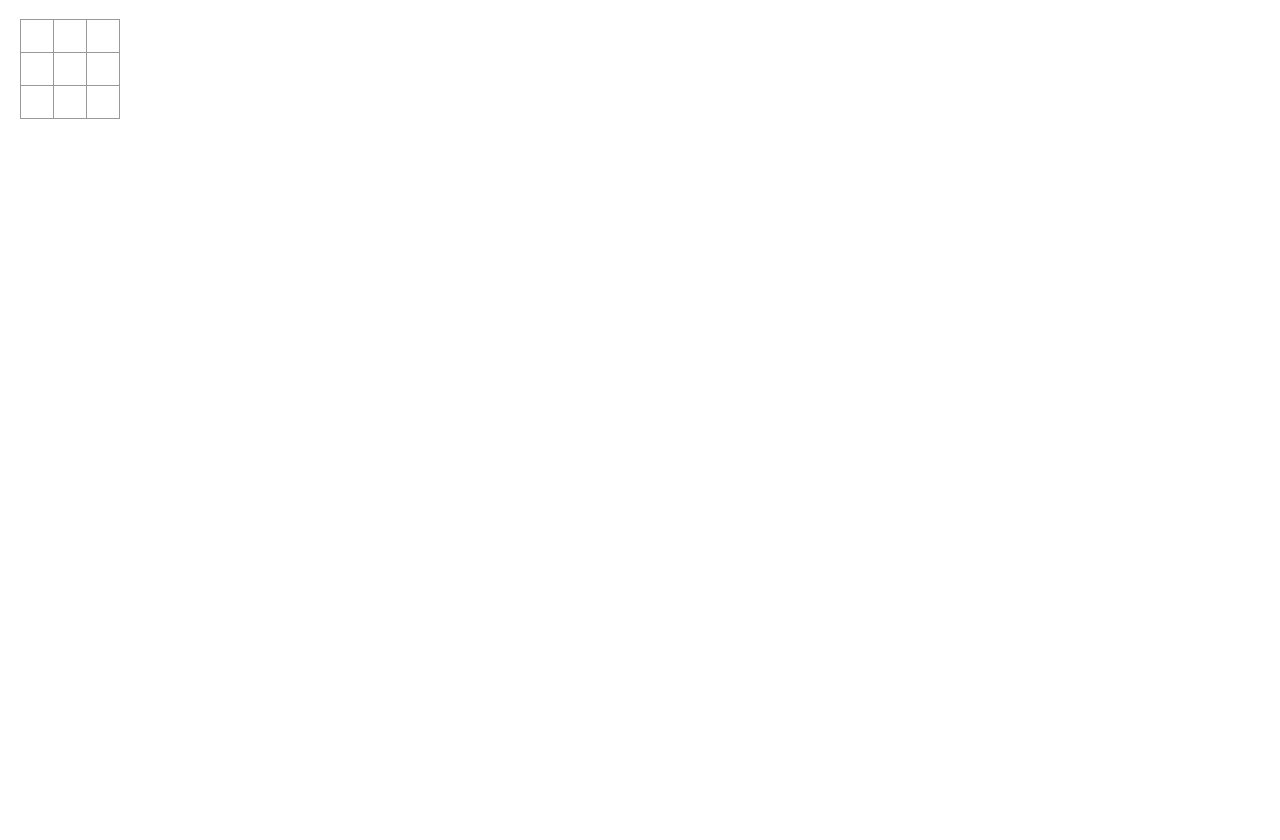
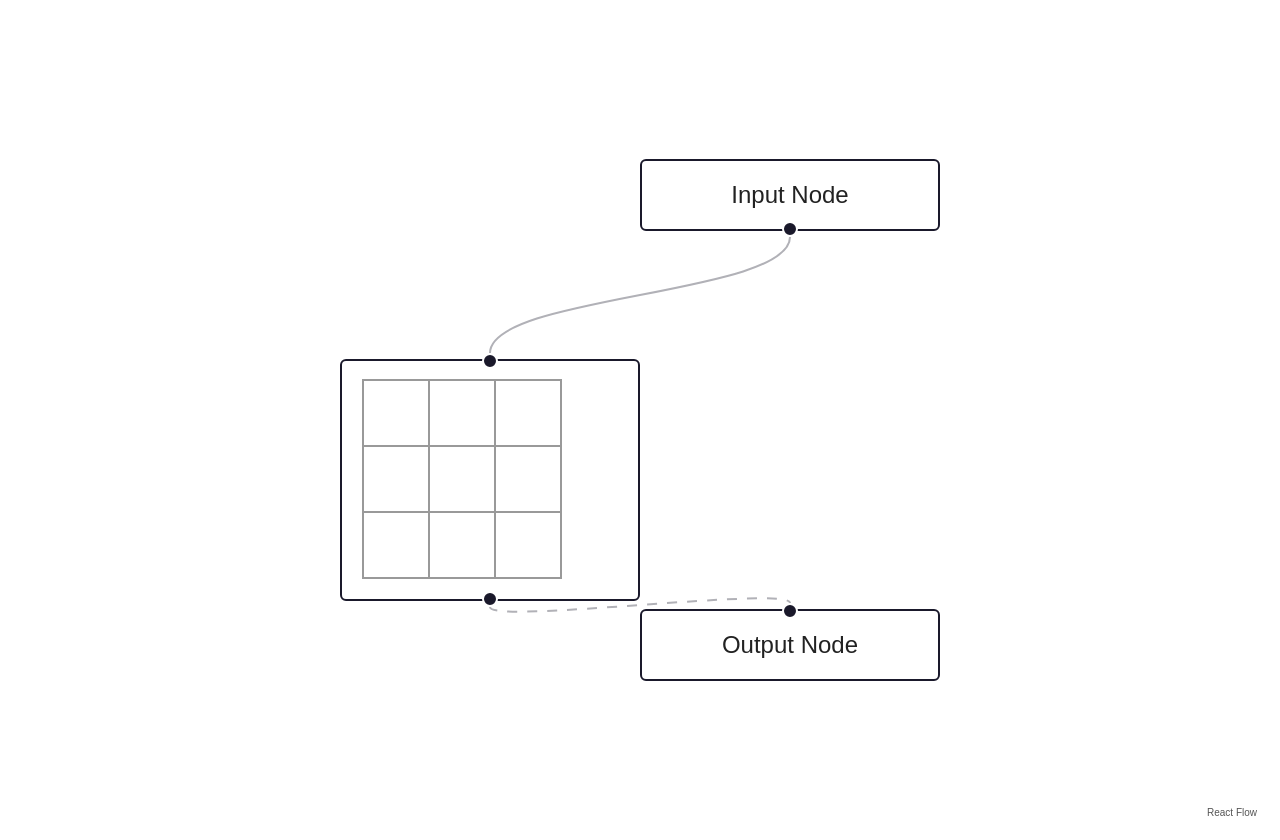
Before and after one commit to factal/tic-tak-toe-with-ai, a React (Vite) app: page / in a window 1280 px wide. Before the commit the page ends 800 px from the top, so only its background shows below. Built offline with nearby package versions, Linux system fonts and the light colour scheme.

Commit message:
add: react flow

```diff
--- a/package.json
+++ b/package.json
@@ -10,6 +10,7 @@
   "dependencies": {
     "react": "^18.0.0",
     "react-dom": "^18.0.0",
+    "react-flow-renderer": "^10.3.7",
     "zustand": "^4.0.0-rc.1"
   },
   "devDependencies": {
--- a/src/App.css
+++ b/src/App.css
@@ -1,5 +1,7 @@
 .App {
   text-align: center;
+  margin-left: auto;
+  margin-right: auto;
 }
 
 .App-logo {
--- a/src/App.tsx
+++ b/src/App.tsx
@@ -2,13 +2,18 @@ import { useState } from 'react'
 import logo from './logo.svg'
 import './App.css'
 import Board from '@components/board'
+import Flow from '@components/flow'
 
 function App() {
   const [count, setCount] = useState(0)
 
   return (
     <div className="App">
-      <Board />
+      {/* <Board /> */}
+      <div style={{height: 800}} >
+        <Flow />
+      </div>
+
     </div>
   )
 }
--- a/src/components/board.tsx
+++ b/src/components/board.tsx
@@ -9,11 +9,22 @@ const Board = () => {
   }
 
   const handleClick = (x: number, y: number) => {
-    const current = state.getBoard()[x][y]
-    const next = state.getNext()
-    if (!current) {
-      state.setBoard(x, y, next)
-      state.setNext()
+    if (!state.getWinner()) {
+      const current = state.getBoard()[x][y]
+      const next = state.getNext()
+      if (!current) {
+        state.setBoard(x, y, next)
+        state.setNext()
+
+        const winner = calculateWinner(state.getBoard())
+        state.setWinner(winner)
+
+        state.pushHistory(state.get())
+
+        if (winner) {
+          console.log(state.getWinner())
+        }
+      }
     }
   }
 
@@ -39,7 +50,7 @@ const Board = () => {
 
 
   return (
-    <div>
+    <div style={{margin: 'auto'}}>
       <div className='board-row'>
         {createSquare(0, 0)}
         {createSquare(1, 0)}
@@ -59,6 +70,4 @@ const Board = () => {
   )
 }
 
-
-
 export default Board
--- /dev/null
+++ b/src/components/flow.tsx
@@ -0,0 +1,39 @@
+import { useState } from 'react'
+import ReactFlow from 'react-flow-renderer'
+import Board from './board';
+
+const initialNodes = [
+  {
+    id: '1',
+    type: 'input',
+    data: { label: 'Input Node' },
+    position: { x: 250, y: 25 },
+  },
+
+  {
+    id: '2',
+    // you can also pass a React component as a label
+    data: { label: <Board /> },
+    position: { x: 100, y: 125 },
+  },
+  {
+    id: '3',
+    type: 'output',
+    data: { label: 'Output Node' },
+    position: { x: 250, y: 250 },
+  },
+];
+
+const initialEdges = [
+  { id: 'e1-2', source: '1', target: '2' },
+  { id: 'e2-3', source: '2', target: '3', animated: true },
+];
+
+function Flow() {
+  const [nodes, setNodes] = useState(initialNodes);
+  const [edges, setEdges] = useState(initialEdges);
+
+  return <ReactFlow nodes={nodes} edges={edges} fitView />
+}
+
+export default Flow
--- a/src/components/square.tsx
+++ b/src/components/square.tsx
@@ -3,11 +3,12 @@ import { PropsWithChildren } from 'react'
 
 type SquareProps = {
   onClick: () => void,
-  position: [number, number]
+  position: [number, number] // [x, y]
 }
 
 const Square = ({ children, onClick, position }: PropsWithChildren<SquareProps>) => {
   const state =  useStore( state => state.board[position[0]][position[1]] )
+
   return (
     <button className='square' onClick={onClick}>
       {state}
--- a/src/libs/store.ts
+++ b/src/libs/store.ts
@@ -1,18 +1,28 @@
-import create from 'zustand'
+import create, { GetState, SetState } from 'zustand'
 
 export type SquareState = 'X' | 'O' | null
 export type Player = 'X' | 'O'
 
 interface State {
+  get: GetState<State>,
+  set: SetState<State>,
   board: SquareState[][],
   getBoard: () => SquareState[][],
   setBoard: (row: number, col: number, value: SquareState) => void
   next: Player,
   getNext: () => Player,
-  setNext: () => void
+  setNext: () => void,
+  winner: Player | null,
+  getWinner: () => Player | null,
+  setWinner: (winner: Player | null) => void,
+  hitstory: { board: SquareState[][], next: Player | null,  winner: Player | null }[],
+  pushHistory: (state: State) => void
 }
 
 export const useStore = create<State>( (set, get) => ({
+  get: get,
+  set: set,
+
   board: [
     [null, null, null],
     [null, null, null],
@@ -45,5 +55,22 @@ export const useStore = create<State>( (set, get) => ({
       ...state,
       next: state.next === 'X' ? 'O' : 'X'
     }))
+  },
+
+  winner: null,
+
+  getWinner: () => get().winner,
+
+  setWinner: (winner: Player | null) => {
+    set( state => ( { ...state, winner } ))
+  },
+
+  hitstory: [],
+
+  pushHistory: (state: State) => {
+    set( state => ({
+      ...state,
+      hitstory: [...state.hitstory, state]
+    }))
   }
 }))
```
Also changed, not shown: src/components/game-node.tsx (added, +22 -0 lines), src/libs/game-tree.tsx (added, +36 -0 lines), src/index.css (line endings or trailing spaces), 1 other file (tests, documents, lock files or other folders).
